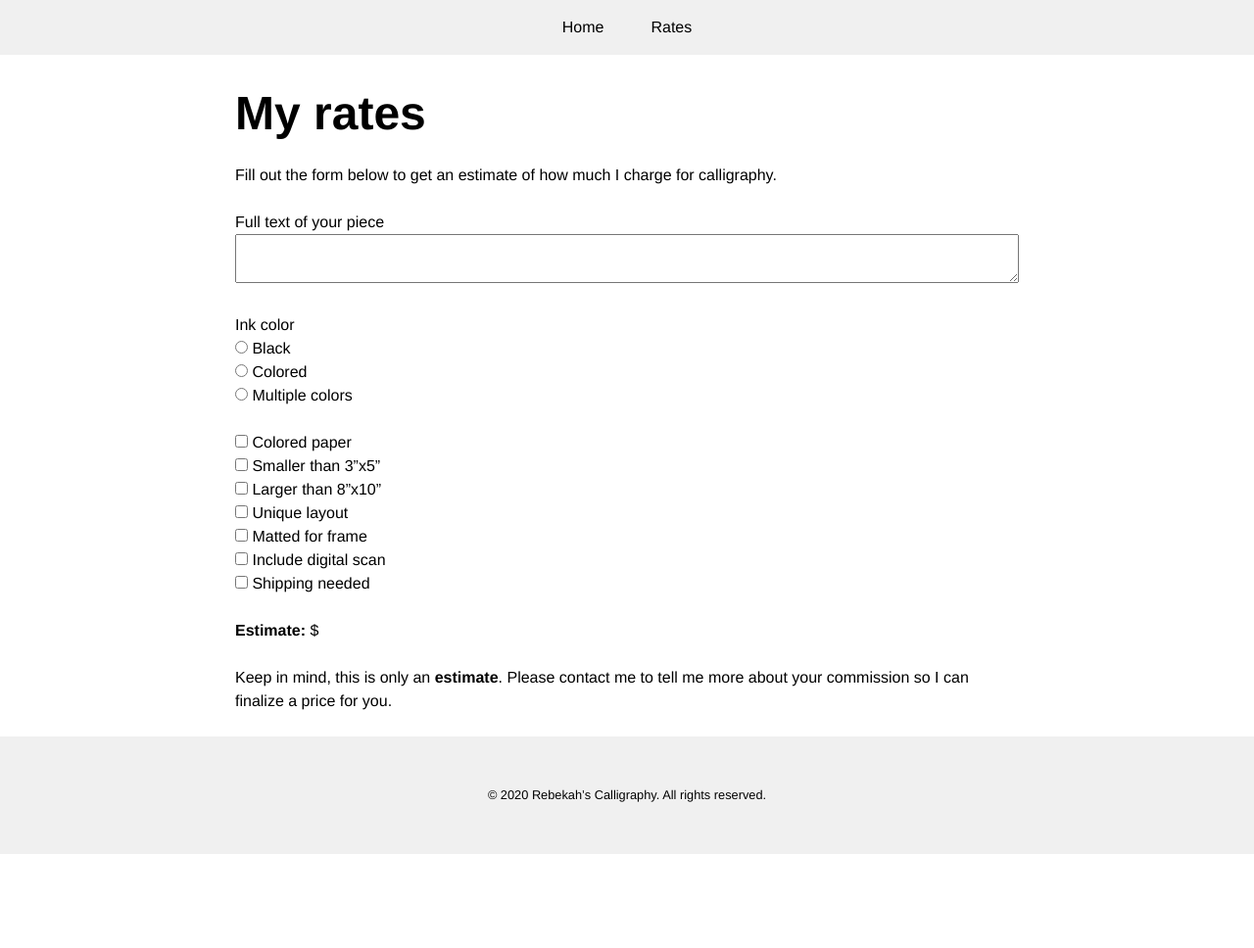
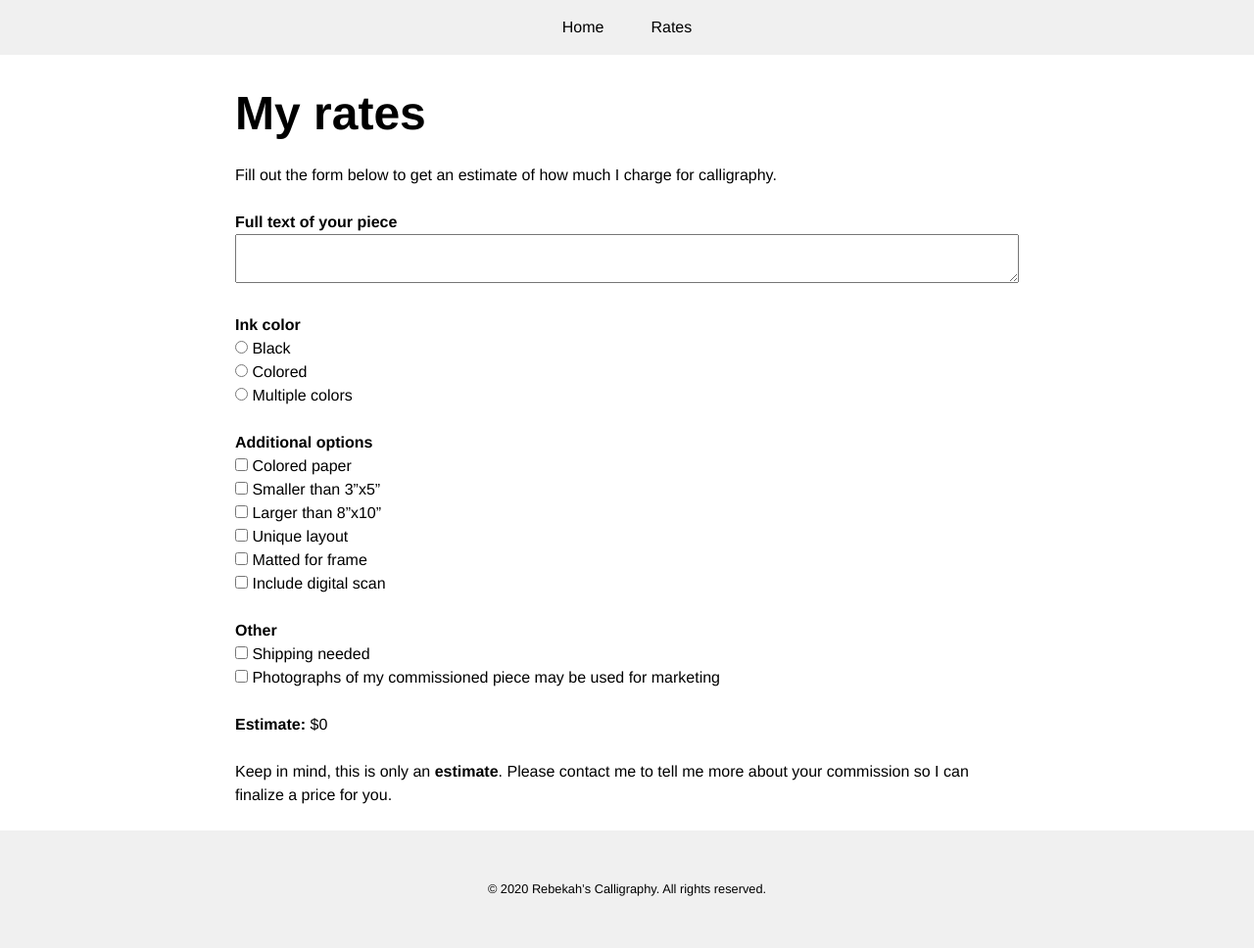
Before and after one commit to rebekahanglea/rebekahscalligraphy, a Jekyll site: the page built from rates.md, in a window 1280 px wide. Shown: the whole page at 98% size. Built offline with Jekyll 4.4.1, drawn with Linux system fonts in a browser that asks for light colours; before the commit the page ends 900 px from its top, so only the background shows below that.

Commit message:
form updates

```diff
--- a/_config.yml
+++ b/_config.yml
@@ -23,7 +23,7 @@ description: ""
 baseurl: "" # the subpath of your site, e.g. /blog
 url: "https://rebekahscalligraphy.com" # the base hostname & protocol for your site, e.g. http://example.com
 
-
+permalink: /:title/
 # Exclude from processing.
 # The following items will not be processed, by default.
 # Any item listed under the `exclude:` key here will be automatically added to
--- a/_includes/rates-form.html
+++ b/_includes/rates-form.html
@@ -1,10 +1,10 @@
 <div id="rates-form">
     <div class="form-field">
-        <label for="field-text">Full text of your piece</label>
+        <label for="field-text"><strong>Full text of your piece</strong></label>
         <textarea name="text" id="field-text"></textarea>
     </div>
     <div class="form-field">
-        <label>Ink color</label>
+        <label><strong>Ink color</strong></label>
         <fieldset>
             <label><input type="radio" name="ink-color" value="black"> Black</label>
             <label><input type="radio" name="ink-color" value="colored"> Colored</label>
@@ -16,16 +16,21 @@
         <input type="number" max="10" min="0" name="inks" id="field-inks">
     </div>
     <div class="form-field">
+        <label><strong>Additional options</strong></label>
         <label><input type="checkbox" name="" value="5"> Colored paper</label>
         <label><input type="checkbox" name="" value="5"> Smaller than 3”x5”</label>
         <label><input type="checkbox" name="" value="15"> Larger than 8”x10”</label>
         <label><input type="checkbox" name="" value="40"> Unique layout</label>
         <label><input type="checkbox" name="" value="10"> Matted for frame</label>
         <label><input type="checkbox" name="" value="15"> Include digital scan</label>
+    </div>
+    <div class="form-field">
+        <label><strong>Other</strong></label>
         <label><input type="checkbox" name="" value="8"> Shipping needed</label>
+        <label><input type="checkbox" name="" value="-5"> Photographs of my commissioned piece may be used for marketing</label>
     </div>
 </div>
 
-<p><strong>Estimate:</strong> $<span id="rates-estimate"></span></p>
+<p><strong>Estimate:</strong> $<span id="rates-estimate">0</span></p>
 
 <script src="{% link assets/form.js %}"></script>
--- a/assets/form.js
+++ b/assets/form.js
@@ -5,7 +5,10 @@ window.addEventListener('DOMContentLoaded', function() {
         field.addEventListener('input', function(e) {
             if (document.querySelector('input[name="ink-color"][value="multiple"]').checked == true) {
                 document.querySelector('.form-field.inks').style.display = "block";
-            } else document.querySelector('.form-field.inks').style.display = "none";
+            } else {
+                document.querySelector('.form-field.inks').style.display = "none";
+                document.querySelector('input[name=inks]').value = "0";
+            }
             getEstimate();
         })
     });
@@ -29,8 +32,12 @@ window.addEventListener('DOMContentLoaded', function() {
             else estimate += 80 + ((numberOfWords - 20) * 8);
         }
 
+        // colored ink
+        if (ratesForm.querySelector('input[name="ink-color"][value="colored"]').checked == true) {
+            estimate += 5;
+        }
 
-        // colored inks
+        // multiple colored inks
         var fieldInks = document.querySelector('#field-inks');
         if (fieldInks.value != "" && fieldInks.value.search(/[0-9]+/) > -1 && parseFloat(fieldInks.value) <=10) {
             estimate += 5 * parseFloat(fieldInks.value)
```
